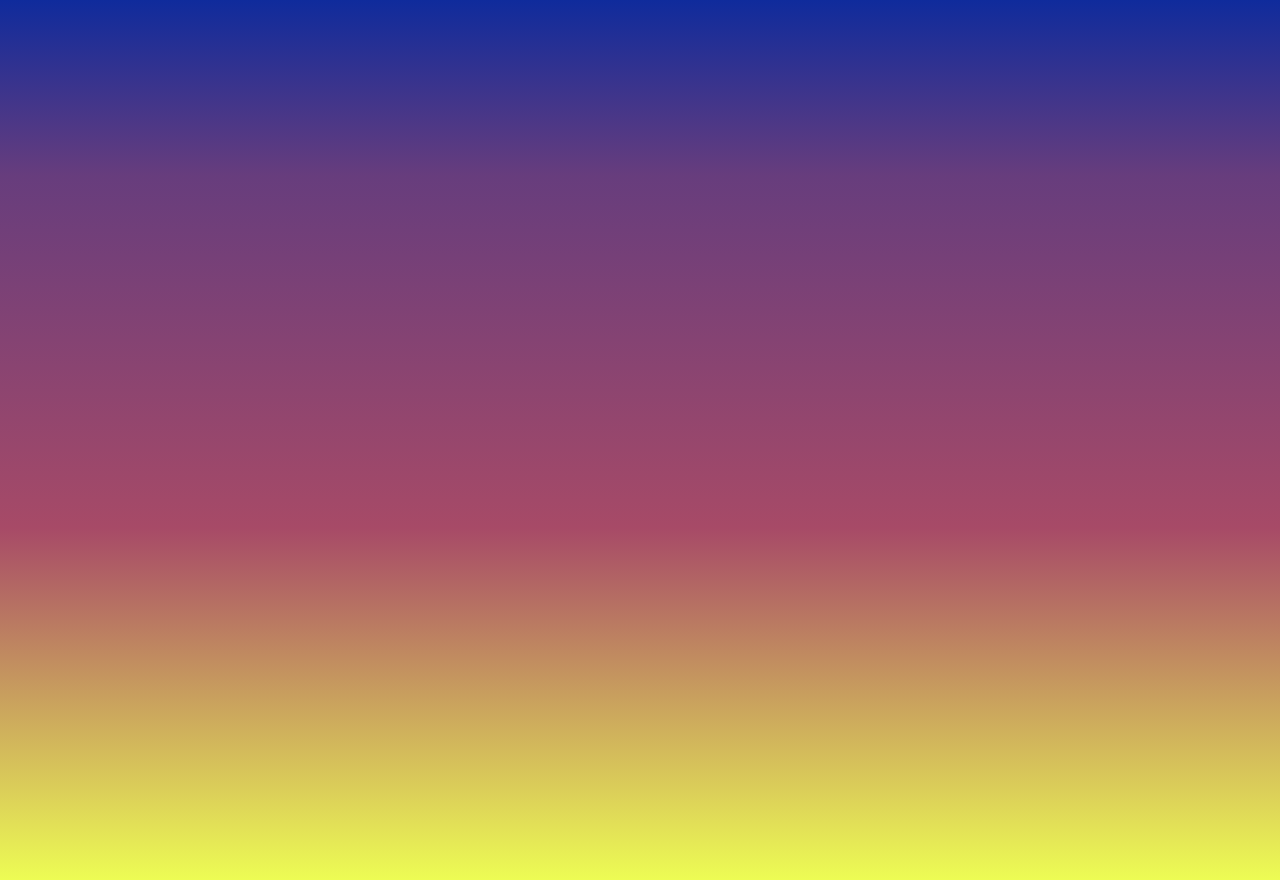
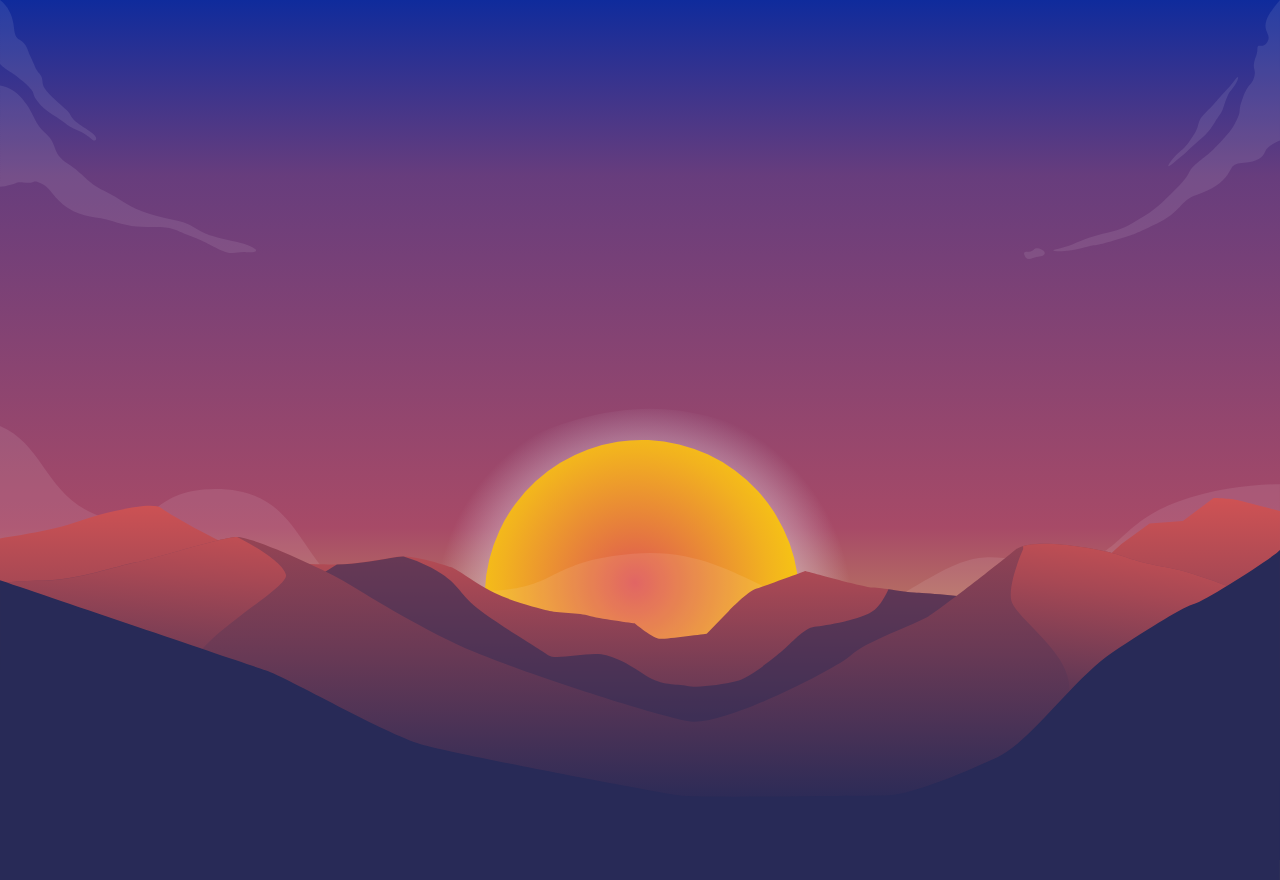
Before and after one commit to IvanSmiths/tutorial-next-gsap-parallax, a Next.js app: page / in a window 1280 px wide. Built offline with nearby package versions, Linux system fonts and the light colour scheme.

Commit message:
add all images

```diff
--- a/src/components/Parallax.js
+++ b/src/components/Parallax.js
@@ -4,7 +4,16 @@ function Parallax() {
     const [background, setBackgound] = useState(20)
     return (
         <div className='parallax-wrapper'>
-            <div style={{ background: `linear-gradient(#0F2B9C, #673D7D ${background}%, #A74A67, #EDFC54 )` }} className='parallax'></div>
+            <div style={{ background: `linear-gradient(#0F2B9C, #673D7D ${background}%, #A74A67, #EDFC54 )` }} className='parallax'>
+                <img className='mountain-3' src="/parallax/mountain-3.svg" />
+                <img className='mountain-2' src="/parallax/mountain-2.svg" />
+                <img className='mountain-1' src="/parallax/mountain-1.svg" />
+                <img className='sun' src="/parallax/sun.svg" />
+                <img className='clouds-bottom' src="/parallax/cloud-bottom.svg" />
+                <img className='clouds-left' src="/parallax/clouds-left.svg" />
+                <img className='clouds-right' src="/parallax/clouds-right.svg" />
+                <img className='stars' src="/parallax/stars.svg" />
+            </div>
         </div>
     )
 }
--- a/src/styles/globals.css
+++ b/src/styles/globals.css
@@ -26,3 +26,54 @@ body {
     width: 100%;
     position: relative;
 }
+
+.parallax img {
+    position: absolute;
+}
+
+
+.mountain-3,
+.mountain-2,
+.mountain-1 {
+    width: 100%;
+    bottom: 0;
+    z-index: 3;
+}
+
+.mountain-2 {
+    bottom: 20px;
+    z-index: 2;
+}
+
+.mountain-1 {
+    bottom: 40px;
+    z-index: 1;
+}
+
+.sun {
+    top: 70%;
+    left: 50%;
+    transform: translate(-50%, -50%);
+    width: 40%;
+}
+
+.clouds-left {
+    left: 0;
+    width: 20%;
+}
+
+.clouds-right {
+    right: 0;
+    width: 20%;
+}
+
+.clouds-bottom {
+    bottom: 0px;
+    width: 100%;
+}
+
+.stars {
+    top: -550px;
+    left: 0;
+    width: 100%;
+}
```
